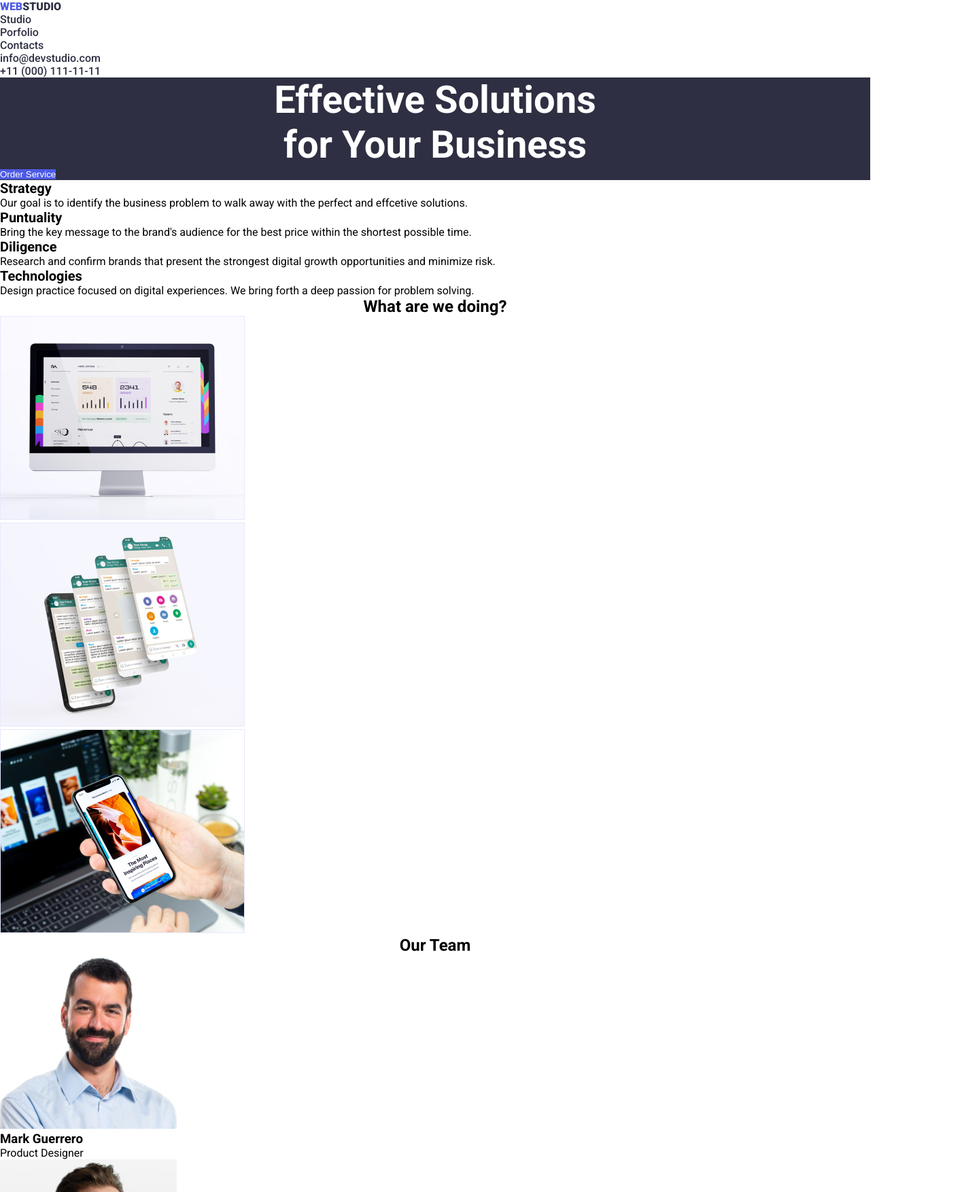
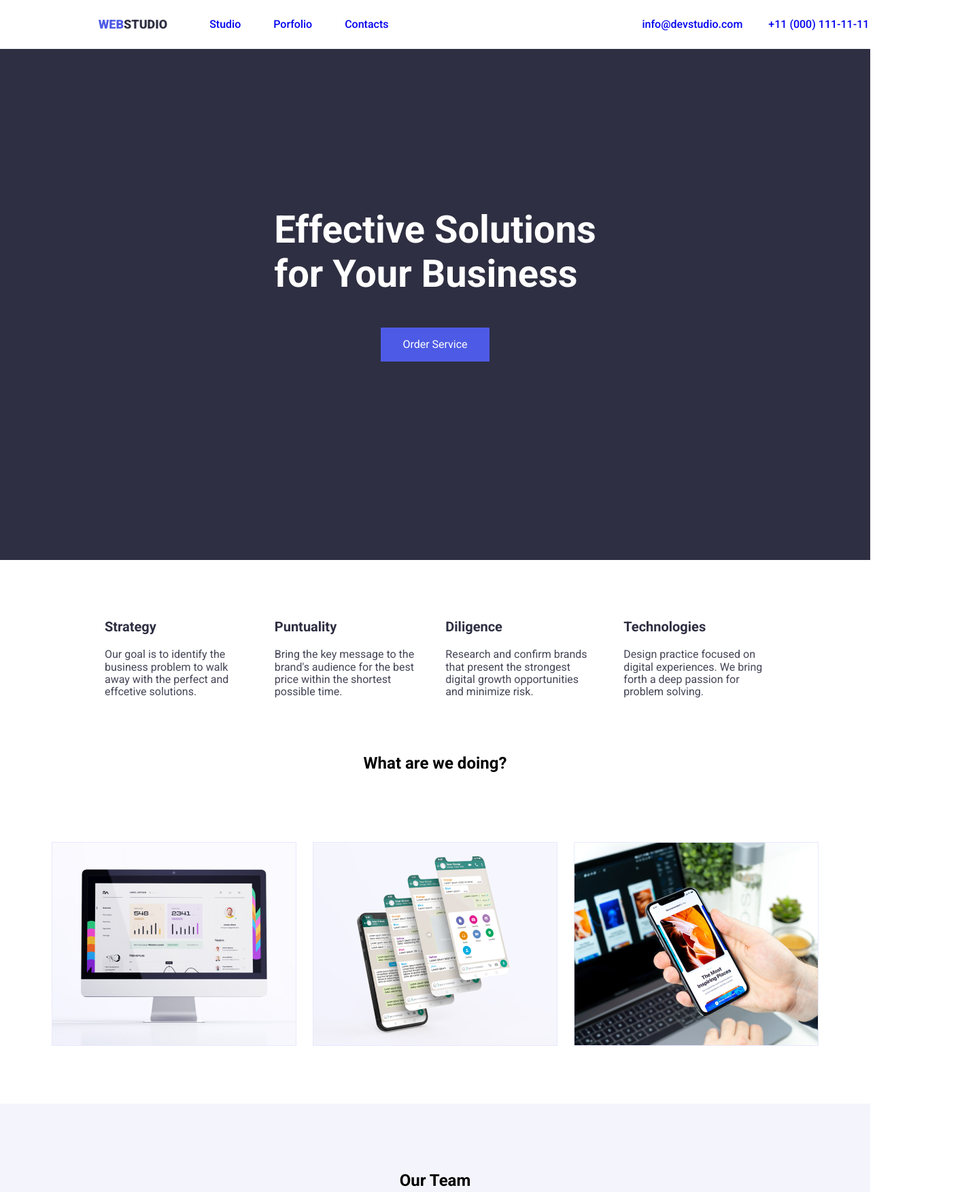
Before and after one commit to Thurman22/goit-markup-hw-03, a plain HTML site: page index.html in a window 1280 px wide. Shown: the top 1754 px of the page at 68% size, 1440 px wide, since content can reach past the window. Drawn offline with nearby package versions, Linux system fonts and the light colour scheme.

Commit message:
homework 3
First submission

```diff
--- a/css/styles.css
+++ b/css/styles.css
@@ -1,37 +1,284 @@
+
+/* root */
 body{
     font-family: 'Roboto', sans-serif;
+    max-width: 1440px;
+    top: -1169px;
+    left: 370px;
 }
+/* root end */
 
-ul {
-    text-align:left;
-    list-style-type: none;
+/* logo design */
+.leader {
+    display: flex;
+    justify-content: center;
+    align-items: center;
+    width: 1440px;
+    height: 72px;
+    padding-left: 0px;
 }
-
 .logo {
     text-decoration: none;
-    color: #2E2F42
+    color: #2E2F42;
+    font-weight: 800;
+    font-size: 18px;
 }
 .logo-set {
     text-decoration: none;
     color:#F4F4FD
 }
+/* logo end design */
 
-section  {
+/* heading styles */
+.navbar {
+    display: inline-block;
+    margin: 50px;
+    padding: 50px;
+}
+.container-primary {
+    list-style: none;
+    font-weight: 500;
+    font-size: 16px;
+    color:#2E2F42;
+
+}
+.container-secondary {
+    font-size: 16px;
+    font-weight: 400;
+    color: #2E2F42;
+    list-style-type: none;
+}
+ul.container-primary:hover {
+    color: tomato
+}
+ul.container-primary:focus {
+    color: purple;
+}
+.uno {
+    display: inline-block;
+    margin: 20px;
+    padding: 2px;
+}
+.dos {
+    display: inline-block;
+    margin: 20px;
+    padding: 2px;
+}
+.tres {
+    display: inline-block;
+    margin-left: 20px;
+    margin-right: 350px;
+    padding: 2px;
+}
+.kwatro {
+    display: inline-block;
+    margin: 15px;
+    padding: 2px;
+}
+.cinco {
+    display: inline-block;
+    margin: 15px;
+    padding: 2px;
+}
+/* section */
+
+.main-hero {
     background-color: #2E2F42;
+    color:#FFF;
+    display: flex;
+    flex-direction: column;
+    align-items: center;
+    padding-top: 188px;
+    padding-left: 472px;
+    padding-right: 472px;
+    padding-bottom: 292px;
+}
+.hero{
+    color:#FFF;
+    width: 1440px;
+    font-size: 56px;
+    display: flex;
+    justify-content: center;
+    align-content: center;
+    align-items: center;
+}
+.buttons {
+    background: #4D5AE5;
+    color: #FFFFFF;
+    cursor:pointer;
+    border: none;
+    display: flex;
+    align-items: center;
+    justify-content: center;
+    padding-top: 16px;
+    padding-bottom: 16px;
+    padding-left: 32px;
+    padding-right:32px;
+}
+/* section design end*/
+
+/* flex-container */
+.flex-container {
+    list-style: none;
+    display: flex;
+    justify-content: space-between;
+    align-items: center;
+    padding-top: 50px;
+    padding-bottom: 50px;
+    padding-left: 136px;
+    padding-right: 136px;
+    top: 792px;
+    gap: 8px;
+}
+.box {
+    margin-left: 18px;
+    margin-right: 18px;
+}
+.head {
+    font-size: 20px;
+    color:#2E2F42;
+    line-height: 24px;
+}
+.head-under {
+    color: #434455;
+}
+/* flex-container design end */
+
+/* h2 design start */
+.title-section {
+    display: flex;
+    justify-content: center;
+    align-items: center;
+    margin: 0;
+}
+.squares {
+    display: flex;
+    align-items: center;
+    justify-content: center;
+    list-style-type: none;
+    padding: 80px;
+    margin: 0;
+}
+.square-primary {
+    margin-left: 12px;
+    margin-right: 12px;
+    margin-top: 22px;
+    margin-bottom: 0px;
+}
+.square-secondary {
+    margin-left: 12px;
+    margin-right: 12px;
+    margin-top: 22px;
+    margin-bottom: 0px;
+}
+.square-third {
+    margin-left: 12px;
+    margin-right: 12px;
+    margin-top: 22px;
+    margin-bottom: 0px;
+}
+/* squares-end */
+/* h2 section title design start */
+
+.section-title {
+    display: flex;
+    justify-content: center;
+    align-items: center;
+    text-align: center;
+    background-color: #F4F4FD;
+    margin: 0;
+    padding-top: 100px;
+}
+/* people design */
+.people {
+    display: flex;
+    align-items: center;
+    justify-content: center;
+    flex-direction: row;
+    list-style-type: none;
+    max-width: 100%;
+    padding: 80px;
+    margin: 0;
+    background-color: #F4F4FD;
+}
+/* people design end */
+
+/* product design start */
+li.product-one {
+    background-color: white;
+    margin: 14px;
+}
+li.product-two {
+    background-color: white;
+    margin: 14px;
+}
+li.product-three {
+    background-color: white;
+    margin: 14px;
+}
+li.product-four {
+   background-color: white;
+   margin: 14px;
+}
+/* li design end */
+
+/* img design start */
+.people-first {
+   border-radius: 0px, 0px, 4px, 4px;
+}
+.people-second {
+    border-radius: 0px, 0px, 4px, 4px;
+}
+.people-third {
+    border-radius: 0px, 0px, 4px, 4px;
+}
+.people-fourth {
+    border-radius: 0px, 0px, 4px, 4px;
+}
+/* img design end */
+
+/* div design for h3 and p */
+div.par-first {
+    text-align: center;
+    border-bottom-left-radius: 4px;
+    border-bottom-right-radius: 4px;
+    background-color: #FFFFFF;
+    padding-bottom: 10px;
+    }
+div.par-second {
+    text-align: center;
+    border-bottom-left-radius: 4px;
+    border-bottom-right-radius: 4px;
+    background-color: #FFFFFF;
+    padding-bottom: 10px;
+}
+div.par-third {
+    text-align: center;
+    border-bottom-left-radius: 4px;
+    border-bottom-right-radius: 4px;
+    background-color: #FFFFFF;
+    padding-bottom: 10px;
+}
+div.par-fourth {
+    text-align: center;
+    border-bottom-left-radius: 4px;
+    border-bottom-right-radius: 4px;
+    background-color: #FFFFFF;
+    padding-bottom: 10px;
 }
 
-div {
-    font-size: 20px;
-    font-weight: bold;
+/* footer design start */
+footer {
+    width: 1440px;
+    height: 312px;
+    display: flex;
+    justify-content: center;
+    flex-direction: column;
+    padding-left: 100px;
 }
+.logo-set {
+    font-weight: 800;
+    font-size: 18px;
 
-.menuitem {
-    color:#2E2F42;
-    font-weight: 500;
 }
-.menuitem:hover {
-    color: tomato
-}
-.section-buttton {
-    cursor:pointer
-}
+/* footer design end */
--- a/index.html
+++ b/index.html
@@ -8,74 +8,76 @@
     <link rel="preconnect" href="https://fonts.gstatic.com" crossorigin>
     <link href="https://fonts.googleapis.com/css2?family=Raleway:wght@800&family=Roboto:wght@400;500;700;900&display=swap"
           rel="stylesheet">
+    <link rel="stylesheet" href="https://cdnjs.cloudflare.com/ajax/libs/modern-normalize/1.0.0/modern-normalize.min.css" />
     <link rel="stylesheet" href="./css/styles.css"/>
-    <style>* { margin: 0; padding: 0; }
-    </style>
 </head>
 <body>
-    <nav><a href="https://github.com/webstudio-is" class="logo" style="font-weight: 800;"><span style="color: #4D5AE5; font-weight: 800;">WEB</span>STUDIO</a></nav>
-        <ul>
-            <li><a href="portfolio.html/portfolio.html" class="menuitem" style="text-decoration: none;">Studio</a></li>
-            <li><a href="portfolio.html/portfolio.html" class="menuitem" style="text-decoration: none;">Porfolio</a></li>
-            <li><a href="/" class="menuitem" style="text-decoration: none;">Contacts</a></li>
-            <li><a href="/" class="menuitem" style="text-decoration: none;">info@devstudio.com</a></li>
-            <li><a href="/" class="menuitem" style="text-decoration: none;">+11 (000) 111-11-11</a></li>
-        </ul>
-    <section>
-    <h1 class="section-header" style="text-align:center; font-size: 56px;color:#FFF;">Effective Solutions <br>for Your Business</h1>
-        <button class="section-button" style="background-color: #4D5AE5; color:#FFF; border: none;" type="button">Order Service</button>
+    <nav class="leader"><a href="https://github.com/webstudio-is" class="logo"><span style="color: #4D5AE5; text-align: center ;">WEB</span>STUDIO</a>
+             <ul class="container-primary">
+                <li class="uno"><a href="portfolio.html/portfolio.html" class="menuitem-first" style="text-decoration: none;">Studio</a></li>
+                <li class="dos"><a href="portfolio.html/portfolio.html" class="menuitem-second" style="text-decoration: none;">Porfolio</a></li>
+                <li class="tres"><a href="/" class="menuitem-third" style="text-decoration: none;">Contacts</a></li>
+                <li class="kwatro"><a href="/" class="menuitem-fourth" style="text-decoration: none;">info@devstudio.com</a></li>
+                <li class="cinco"><a href="/" class="menuitem-fifth" style="text-decoration: none;">+11 (000) 111-11-11</a></li>
+            </ul>
+        </nav>
+    <section class="main-hero">
+    <h1 class="hero">Effective Solutions <br>for Your Business</h1>
+            <button class="buttons" type="button">Order Service</button>
     </section>
-            <ul>
-                <li>
-                    <div>Strategy</div>
-                    <p>Our goal is to identify the business problem to walk away with the perfect and effcetive solutions.</p></li>
-                <li>
-                    <div>Puntuality</div>
-                    <p>Bring the key message to the brand's audience for the best price within the shortest possible time.</p></li>
-                <li>
-                    <div>Diligence</div>
-                    <p>Research and confirm brands that present the strongest digital growth opportunities and minimize risk.</p></li>
-                <li>
-                    <div>Technologies</div>
-                    <p>Design practice focused on digital experiences. We bring forth a deep passion for problem solving.</p></li>
-            </ul>
-        <h2 class="title section" style="text-align:center;">What are we doing?</h2>
-            <ul>
-                <li>
-                    <img src="images/rectangle1.jpg" alt="computer screen showing data" width="360"/>
-                </li>
-                <li>
-                    <img src="images/rectangle2.jpg" alt="phone screen in layers" width="360"/>
-                </li>
-                <li>
-                    <img src="images/rectangle3.jpg" alt="person holding a phone with a laptop on" width="360"/>
-                </li>
+            <ul class="flex-container">
+                <li class="box">
+                    <h3 class="head">Strategy</h3>
+                        <p class="head-under">Our goal is to identify the business problem to walk away with the perfect and effcetive solutions.</p></li>
+                <li class="box">
+                    <h3 class="head">Puntuality</h3>
+                        <p class="head-under">Bring the key message to the brand's audience for the best price within the shortest possible time.</p></li>
+                <li class="box">
+                    <h3 class="head">Diligence</h3>
+                        <p class="head-under">Research and confirm brands that present the strongest digital growth opportunities and minimize risk.</p></li>
+                <li class="box">
+                    <h3 class="head">Technologies</h3>
+                        <p class="head-under">Design practice focused on digital experiences. We bring forth a deep passion for problem solving.</p></li>
             </ul>
 
-        <h2 class="section title" style="text-align:center;">Our Team</h2>
-            <ul>
+        <h2 class="title-section">What are we doing?</h2>
+                <ul class="squares">
                     <li>
-                        <img src="images/mark.jpg" alt="smiling white skinned person with a mustache" width="260"/>
-                        <h3>Mark Guerrero</h3>
-                        <p>Product Designer</p>
+                        <img class="square-primary" src="images/rectangle1.jpg" alt="computer screen showing data" width="360"/>
                     </li>
                     <li>
-                        <img src="images/tom.jpg" alt="a light blue long-sleeve coated guy smiling to the right with a light mustache" width="260"/>
-                        <h3>Tom Ford</h3>
-                        <p>Frontend Developer</p>
+                        <img class="square-secondary" src="images/rectangle2.jpg" alt="phone screen in layers" width="360"/>
                     </li>
                     <li>
-                        <img src="images/camila.jpg" alt="a smiling long haired woman in a pink sweater" width="260" />
-                        <h3>Camila Garcia</h3>
-                        <p>Marketing</p>
+                        <img class="square-third" src="images/rectangle3.jpg" alt="person holding a phone with a laptop on" width="360"/>
                     </li>
-                    <li>
-                        <img src="images/daniel.jpg" alt="a smliling black haired guy in grey shirt" width="260" />
-                        <h3 >Daniel Wilson</h3>
-                        <p>UI Designer</p>
-                    </li></ul>
+                </ul>
+
+        <h2 class="section-title">Our Team</h2>
+                <ul class="people">
+                    <li class="product-one">
+                        <img class="people-first" src="images/mark.jpg" alt="smiling white skinned person with a mustache" width="260"/>
+                        <div class="par-first"><h3>Mark Guerrero</h3>
+                        <p>Product Designer</p></div>
+                    </li>
+                    <li class="product-two">
+                        <img class="people-second" src="images/tom.jpg" alt="a light blue long-sleeve coated guy smiling to the right with a light mustache" width="260"/>
+                        <div class="par-second"><h3>Tom Ford</h3>
+                        <p class="product-two">Frontend Developer</p></div>
+                    </li>
+                    <li class="product-three">
+                        <img class="people-third" src="images/camila.jpg" alt="a smiling long haired woman in a pink sweater" width="260" />
+                        <div class="par-third"><h3>Camila Garcia</h3>
+                        <p class="product-three">Marketing</p></div>
+                    </li>
+                    <li class="product-four">
+                        <img class="people-fourth" src="images/daniel.jpg" alt="a smliling black haired guy in grey shirt" width="260" />
+                        <div class="par-fourth"><h3 >Daniel Wilson</h3>
+                        <p class="product-four">UI Designer</p></div>
+                    </li>
+                </ul>
         <footer style="background-color: #2E2F42;">
-            <a href="https://github.com/webstudio-is" class="logo-set" style="font-weight: 800;"><span class="logo-initial" style="color: #4D5AE5;font-weight: 800;">WEB</span>STUDIO</a>
+            <a href="https://github.com/webstudio-is" class="logo-set"><span class="logo-initial" style="color: #4D5AE5;">WEB</span>STUDIO</a>
             <p style="color: #F4F4FD;">Increase the flow of customers and <br> sales for your business with digital <br>marketing & growth solutions.</p>
         </footer>
 </body>
```
